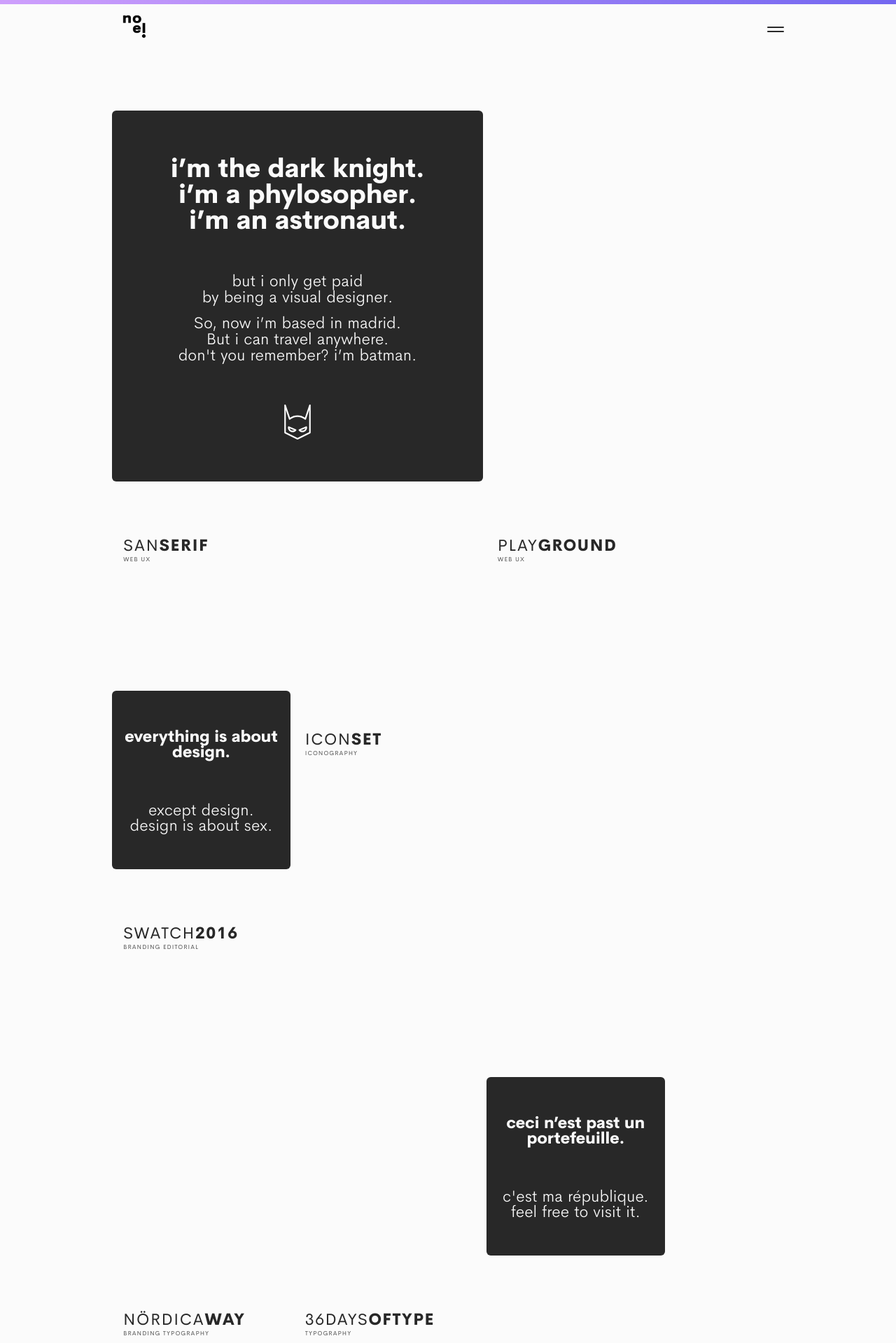
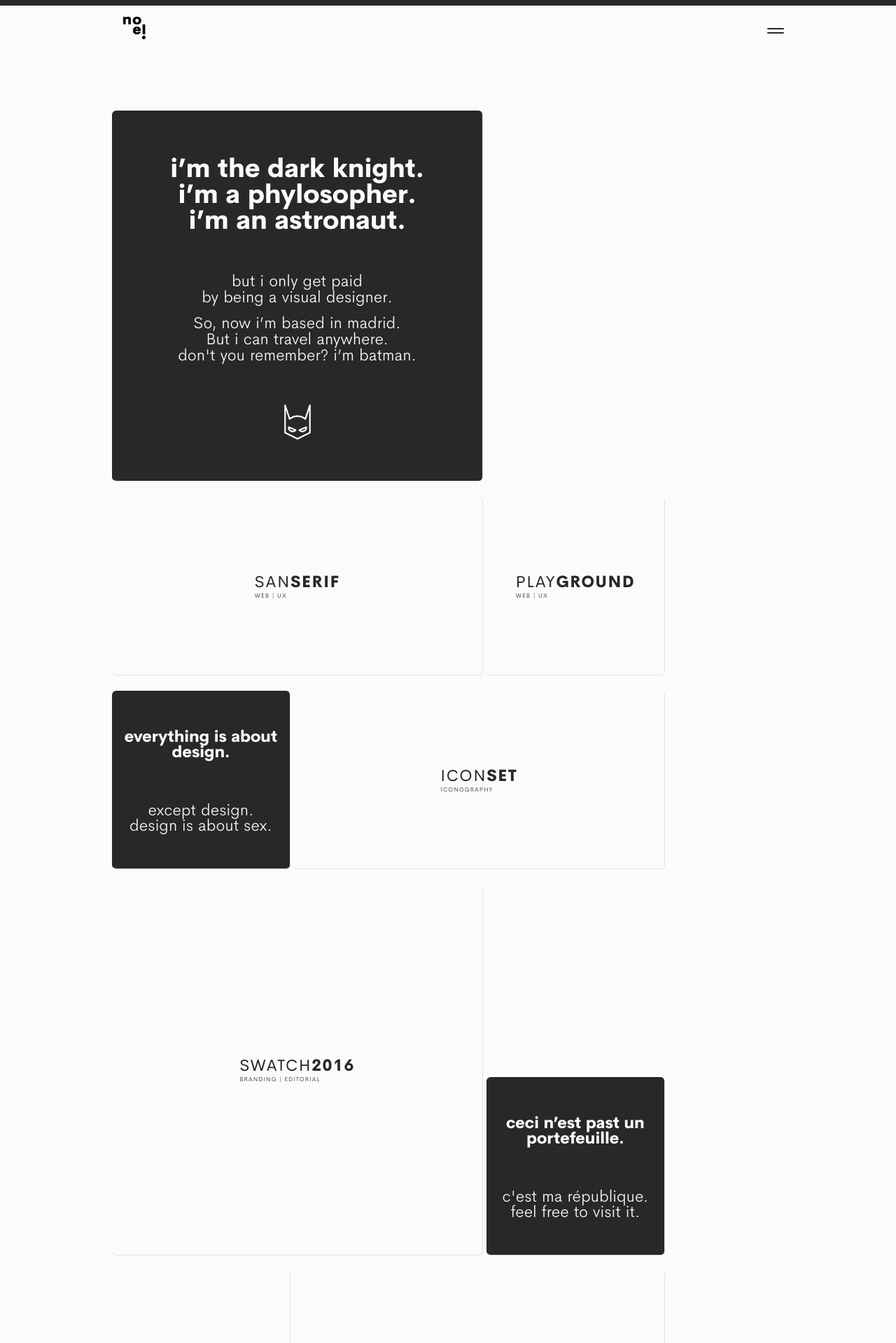
Before and after one commit to lordbyron90/version_2, a PHP site: page / in a window 1280 px wide. Shown: the top 1919 px of the page at 70% size. Run offline with PHP 8.4, Linux system fonts and the light colour scheme; some libraries are stand-ins or nearby versions; some web fonts are replaced.

Commit message:
Home-Animation
Intento de animar la home
Estilos más depurados de la home

```diff
--- a/index.html
+++ b/index.html
@@ -3,7 +3,7 @@
 <head>
 	<meta charset="UTF-8">
 	<title>portfolio_noel_lago</title>
-	<link rel="stylesheet" href="style.css?v=dsa">
+	<link rel="stylesheet" href="style.css?v=dd">
 	<link href="https://fonts.googleapis.com/css?family=Muli:300,400,700,800,900" rel="stylesheet">
 	<meta name="viewport" content="width=500, initial-scale=1">
 </head>
@@ -40,7 +40,6 @@
 			<li class="overlay_item gradient_hover"><a href="">blog.</a></li>
 			<li class="overlay_item gradient_hover"><a href="">contact.</a></li>
 		</ul>
-
 	</div>
 
 
@@ -77,7 +76,7 @@
 								<figcaption>
 									<div class="text_box">
 										<h2 class="title_box">san<span>serif</span></h2>
-										<p class="tag_box">web ux</p>
+										<p class="tag_box">web | ux</p>
 									</div>
 								</figcaption>
 						</figure>
@@ -91,7 +90,7 @@
 								<figcaption>
 									<div class="text_box">
 										<h2 class="title_box">play<span>ground</span></h2>
-										<p class="tag_box">web ux</p>
+										<p class="tag_box">web | ux</p>
 									</div>
 								</figcaption>
 						</figure>
@@ -130,7 +129,7 @@
 								<figcaption>
 									<div class="text_box">
 										<h2 class="title_box">swatch<span>2016</span></h2>
-										<p class="tag_box">branding editorial</p>
+										<p class="tag_box">branding | editorial</p>
 									</div>
 								</figcaption>
 						</figure>
@@ -155,7 +154,7 @@
 								<figcaption>
 									<div class="text_box">
 										<h2 class="title_box">nördica<span>way</span></h2>
-										<p class="tag_box">branding typography</p>
+										<p class="tag_box">branding | typography</p>
 									</div>
 								</figcaption>
 						</figure>
@@ -183,7 +182,7 @@
 								<figcaption>
 									<div class="text_box">
 										<h2 class="title_box">cuba<span>2017</span></h2>
-										<p class="tag_box">travel photo</p>
+										<p class="tag_box">travel | photo</p>
 									</div>
 								</figcaption>
 						</figure>
@@ -197,7 +196,7 @@
 								<figcaption>
 									<div class="text_box">
 										<h2 class="title_box">dianova<span>2016</span></h2>
-										<p class="tag_box">branding editorial</p>
+										<p class="tag_box">branding | editorial</p>
 									</div>
 								</figcaption>
 						</figure>
--- a/style.css
+++ b/style.css
@@ -276,6 +276,7 @@
           display: inline-block;
           margin-top: 6.08rem;
           text-align: right;
+          width: 25%;
         }
 
         .overlay_item a{
@@ -303,14 +304,9 @@
 
 .rainbow_container{
     width: 100%;
-    height: 6px;
+    height: .5rem;
 
-    /* Permalink - use to edit and share this gradient: http://colorzilla.com/gradient-editor/#90f7ec+0,7db9e8+100 */
-    background: #CE9FFC; /* Old browsers */
-    background: -moz-linear-gradient(left, #CE9FFC 0%, #7367F0 100%); /* FF3.6-15 */
-    background: -webkit-linear-gradient(left, #CE9FFC 0%,#7367F0 100%); /* Chrome10-25,Safari5.1-6 */
-    background: linear-gradient(to right, #CE9FFC 0%,#7367F0 100%); /* W3C, IE10+, FF16+, Chrome26+, Opera12+, Safari7+ */
-    filter: progid:DXImageTransform.Microsoft.gradient( startColorstr='#CE9FFC', endColorstr='#7db9e8',GradientType=1 ); /* IE6-9 */
+    background: #282828;
 
 }
 
@@ -537,6 +533,8 @@
         .item{
           overflow: hidden;
           position: relative;
+          border-bottom: 1px solid rgba(150,150,150,.25);
+          border-right: 1px solid rgba(150,150,150,.25);
         }
 
         .item a{
@@ -546,6 +544,7 @@
         .text_box{
           position: absolute;
           text-transform: uppercase;
+          width: 100%;
         }
 
         .title_box{
@@ -563,6 +562,13 @@
           letter-spacing: 1px;
           font-size: .54rem;
         }
+
+        .icon_text{
+          display: block;
+          height: 25px;
+          width: 25px;
+        }
+
 
 /*////////////////////  HOVER  BOXES//////////////////////*/
 /*////////////////////  HOVER  BOXES//////////////////////*/
@@ -583,21 +589,23 @@
   transform: translate3d(-40px,0,0);
 }
 
-figure.hover_box figcaption {
-  text-align: left;
-}
 
 figure.hover_box figcaption > div {
   position: absolute;
-  top: 1rem;
-  left: 1rem;
-  width: 100%;
+  top: 50%;
+  left: 50%;
+  transform: translate(-50%,-50%);
+  width: auto;
+  height: auto;
+  text-align: left;
+  transition: text-align 2s;
 }
 
 figure.hover_box h2,
 figure.hover_box p {
   -webkit-transform: translate3d(0,40px,0);
-  transform: translate3d(0,40px,0);
+  transform: translate3d(0,0,0);
+  width: 100%;
 }
 
 figure.hover_box h2 {
@@ -612,8 +620,7 @@
   transition: opacity 0.2s, transform 0.35s;
 }
 
-figure.hover_box:hover img,
-figure.hover_box:hover p {
+figure.hover_box:hover img{
   opacity: 1;
 }
 
@@ -623,6 +630,7 @@
   -webkit-transform: translate3d(0,0,0);
   transform: translate3d(0,0,0);
 }
+
 
 figure.hover_box:hover p {
   -webkit-transition-delay: 0.05s;
@@ -759,12 +767,8 @@
   bottom: 0;
 
 
-  /* Permalink - use to edit and share this gradient: http://colorzilla.com/gradient-editor/#90f7ec+0,7db9e8+100 */
-    background: #CE9FFC; /* Old browsers */
-    background: -moz-linear-gradient(left, #CE9FFC 0%, #7367F0 100%); /* FF3.6-15 */
-    background: -webkit-linear-gradient(left, #CE9FFC 0%,#7367F0 100%); /* Chrome10-25,Safari5.1-6 */
-    background: linear-gradient(to right, #CE9FFC 0%,#7367F0 100%); /* W3C, IE10+, FF16+, Chrome26+, Opera12+, Safari7+ */
-    filter: progid:DXImageTransform.Microsoft.gradient( startColorstr='#CE9FFC', endColorstr='#7db9e8',GradientType=1 ); /* IE6-9 */
+
+  background: #282828;
 
 
   -webkit-transform: scaleX(0);
```
